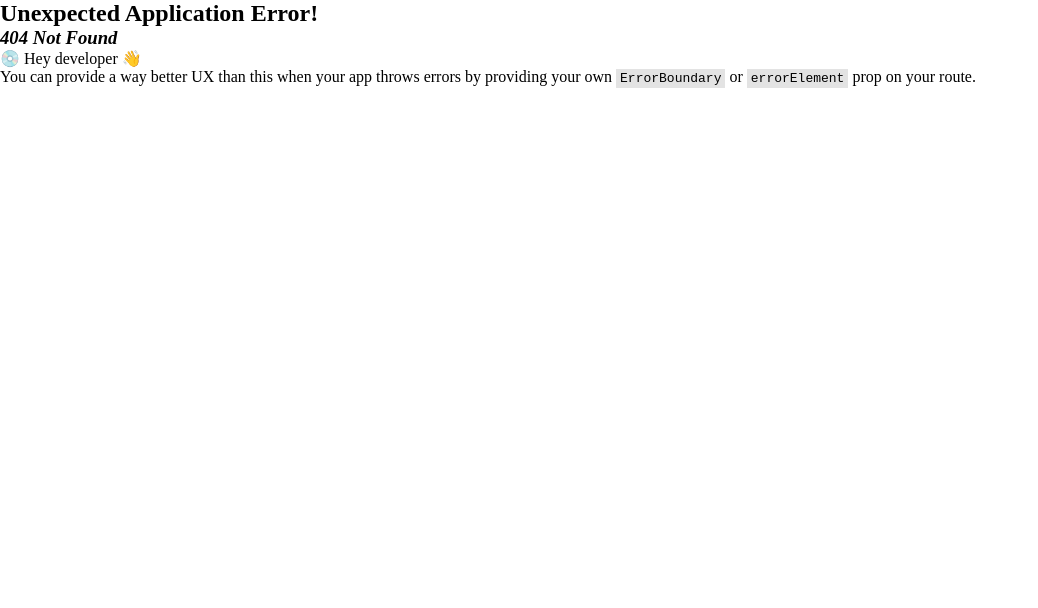
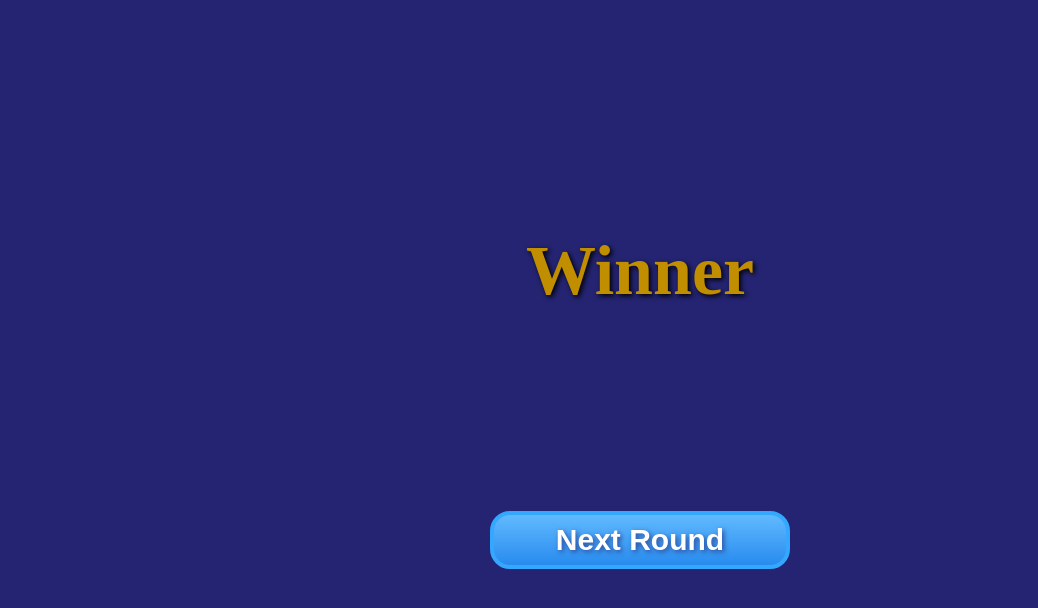
Before and after one commit to ParfeneDaniel/Ce-spun-romanii-advanced, a React (Vite) app in the folder client/: page /winner in a window 1280 px wide. Before the commit this address had no page. Shown: the top 608 px of the page, without its empty margins (0-1038 px from the left). Built offline with nearby package versions, Linux system fonts and the light colour scheme.

Commit message:
add winner page

```diff
--- a/client/src/components/GameCentralController.jsx
+++ b/client/src/components/GameCentralController.jsx
@@ -47,13 +47,8 @@ const GameCentralController = () => {
     if (consecutive < 2) {
       setConsecutive((prev) => prev + 1);
     } else {
-      setRound((prev) => prev + 1);
-      setTeam1("");
-      setTeam2("");
       setConsecutive(0);
-      setPointsTeam1(0);
-      setPointsTeam2(0);
-      navigate("/round");
+      navigate("/winner");
     }
   };
   return (
--- a/client/src/data.js
+++ b/client/src/data.js
@@ -141,10 +141,121 @@ export const data = [
         answer: "Badescu",
         points: 5,
       },
+      /* {
+        answer: "Deta",
+        points: 5,
+      }, */
+    ],
+  },
+  {
+    question: "Carui profesor i-ai distruge masina 5?",
+    answers: [
+      {
+        answer: "Vaida",
+        points: 30,
+      },
+      {
+        answer: "Monica Bulzan",
+        points: 20,
+      },
+      {
+        answer: "Postelnicu",
+        points: 10,
+      },
+      {
+        answer: "Ciordan",
+        points: 10,
+      },
+      {
+        answer: "Tiu",
+        points: 10,
+      },
+      {
+        answer: "Cismas",
+        points: 10,
+      },
+      /* {
+        answer: "Badescu",
+        points: 5,
+      },
+      {
+        answer: "Deta",
+        points: 5,
+      }, */
+    ],
+  },
+  {
+    question: "Carui profesor i-ai distruge masina 6?",
+    answers: [
+      {
+        answer: "Vaida",
+        points: 30,
+      },
+      {
+        answer: "Monica Bulzan",
+        points: 20,
+      },
+      {
+        answer: "Postelnicu",
+        points: 10,
+      },
+      {
+        answer: "Ciordan",
+        points: 10,
+      },
+      {
+        answer: "Tiu",
+        points: 10,
+      },
+      {
+        answer: "Cismas",
+        points: 10,
+      },
+      {
+        answer: "Badescu",
+        points: 5,
+      },
       {
         answer: "Deta",
         points: 5,
       },
     ],
   },
+  {
+    question: "Carui profesor i-ai distruge masina 7?",
+    answers: [
+      {
+        answer: "Vaida",
+        points: 30,
+      },
+      {
+        answer: "Monica Bulzan",
+        points: 20,
+      },
+      {
+        answer: "Postelnicu",
+        points: 10,
+      },
+      {
+        answer: "Ciordan",
+        points: 10,
+      },
+      /* {
+        answer: "Tiu",
+        points: 10,
+      },
+      {
+        answer: "Cismas",
+        points: 10,
+      },
+      {
+        answer: "Badescu",
+        points: 5,
+      },
+      {
+        answer: "Deta",
+        points: 5,
+      }, */
+    ],
+  },
 ];
--- a/client/src/index.css
+++ b/client/src/index.css
@@ -66,7 +66,7 @@
   height: 50px;
   padding-left: 20px;
   padding-right: 20px;
-  font-family: Georgia, 'Times New Roman', Times, serif;
+  font-family: Georgia, "Times New Roman", Times, serif;
 }
 
 .gameBackground {
@@ -148,7 +148,10 @@
   height: 100%;
   border: 4px solid rgb(52, 167, 255);
   border-radius: 25px;
-  background-image: linear-gradient(rgb(32, 143, 255, .3), rgba(135, 203, 255, .3));
+  background-image: linear-gradient(
+    rgb(32, 143, 255, 0.3),
+    rgba(135, 203, 255, 0.3)
+  );
 }
 
 .teamDetails {
@@ -249,7 +252,10 @@
   align-items: center;
   justify-content: center;
   border-radius: 20px;
-  background-image: linear-gradient(rgba(97, 186, 255, .1), rgba(40, 139, 238, .3));
+  background-image: linear-gradient(
+    rgba(97, 186, 255, 0.1),
+    rgba(40, 139, 238, 0.3)
+  );
 }
 
 .answer {
@@ -261,7 +267,10 @@
   border-right: 4px solid rgb(3, 121, 212);
   font-size: 35px;
   border-radius: 20px 0px 0px 20px;
-  background-image: linear-gradient(rgba(97, 186, 255, .1), rgba(40, 139, 238, .1));
+  background-image: linear-gradient(
+    rgba(97, 186, 255, 0.1),
+    rgba(40, 139, 238, 0.1)
+  );
   text-shadow: 2px 2px 5px rgba(36, 36, 114, 0.7);
 }
 
@@ -274,7 +283,7 @@
   background-image: linear-gradient(rgb(97, 186, 255), rgb(40, 139, 238));
   font-size: 35px;
   text-shadow: 2px 2px 5px rgba(36, 36, 114, 0.7);
-  border-radius:0px 20px 20px 0px;
+  border-radius: 0px 20px 20px 0px;
   color: white;
 }
 
@@ -389,3 +398,38 @@
   width: 100%;
   height: 100%;
 }
+
+.backgroundWinner {
+  width: 100vw;
+  height: 100vh;
+  background-color: rgb(36, 36, 114);
+  display: flex;
+  align-items: center;
+  justify-content: center;
+  flex-direction: column;
+  color: rgb(193, 142, 0);
+  text-shadow: 2px 2px 5px rgba(0, 0, 0, 1);
+  gap: 100px;
+}
+
+.backgroundWinner h2 {
+  font-size: 70px;
+}
+
+.backgroundWinner h1 {
+  font-size: 100px;
+}
+
+.backgroundWinner button {
+  width: 300px;
+  font-size: 30px;
+  cursor: pointer;
+  border: none;
+  border-radius: 20px;
+  padding: 8px;
+  color: white;
+  background-image: linear-gradient(rgb(97, 186, 255), rgb(40, 139, 238));
+  border: 4px solid rgb(52, 167, 255);
+  text-shadow: 2px 2px 5px rgba(36, 36, 114, 0.7);
+  font-weight: 600;
+}
--- /dev/null
+++ b/client/src/pages/Winner.jsx
@@ -0,0 +1,35 @@
+import { useNavigate } from "react-router-dom";
+import { useGameContext } from "../context/GameContext";
+
+const Winner = () => {
+  const {
+    pointsTeam1,
+    pointsTeam2,
+    team1,
+    team2,
+    setRound,
+    setPointsTeam1,
+    setPointsTeam2,
+    setTeam1,
+    setTeam2,
+  } = useGameContext();
+  const navigate = useNavigate();
+  const winner = pointsTeam1 > pointsTeam2 ? team1 : team2;
+  const handleNextRoundClick = () => {
+    setRound((prev) => prev + 1);
+    setTeam1("");
+    setTeam2("");
+    setPointsTeam1(0);
+    setPointsTeam2(0);
+    navigate("/round");
+  };
+  return (
+    <div className="backgroundWinner">
+      <h2>Winner</h2>
+      <h1>{winner}</h1>
+      <button onClick={handleNextRoundClick}>Next Round</button>
+    </div>
+  );
+};
+
+export default Winner;
```
Also changed, not shown: client/src/routes/router.jsx (+7 -2 lines).
